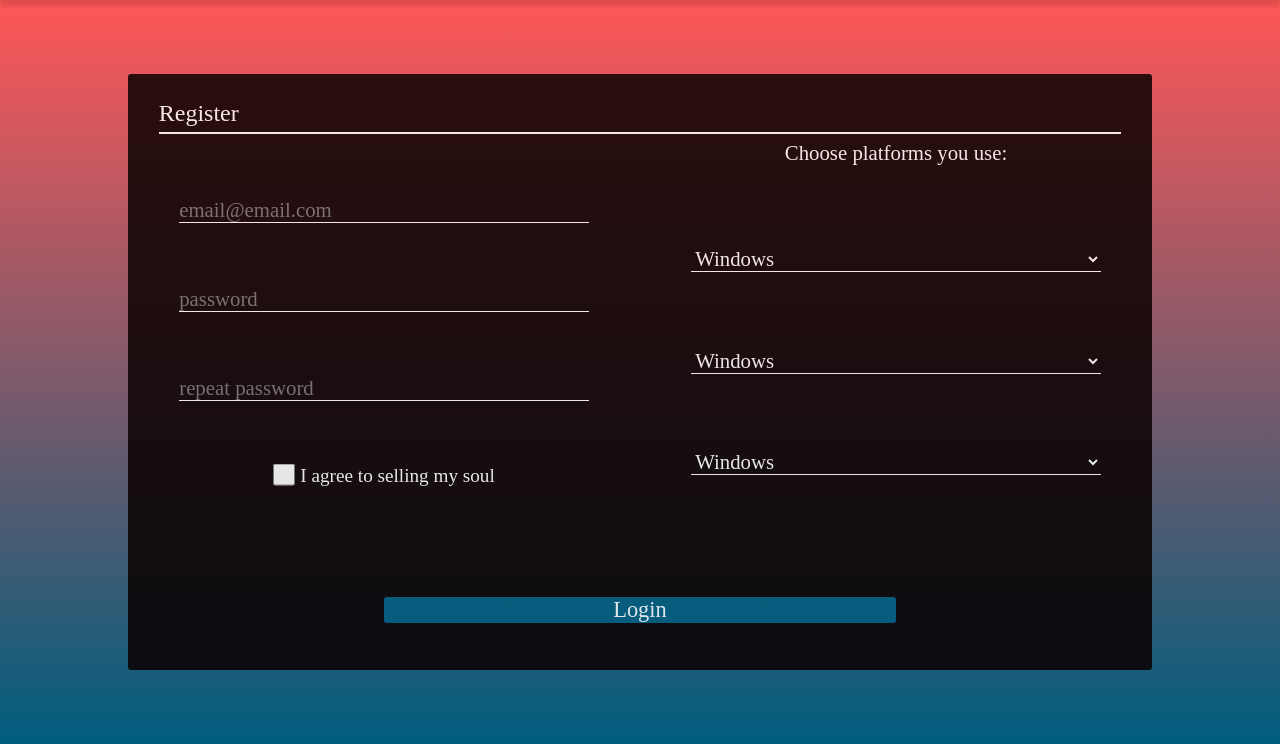
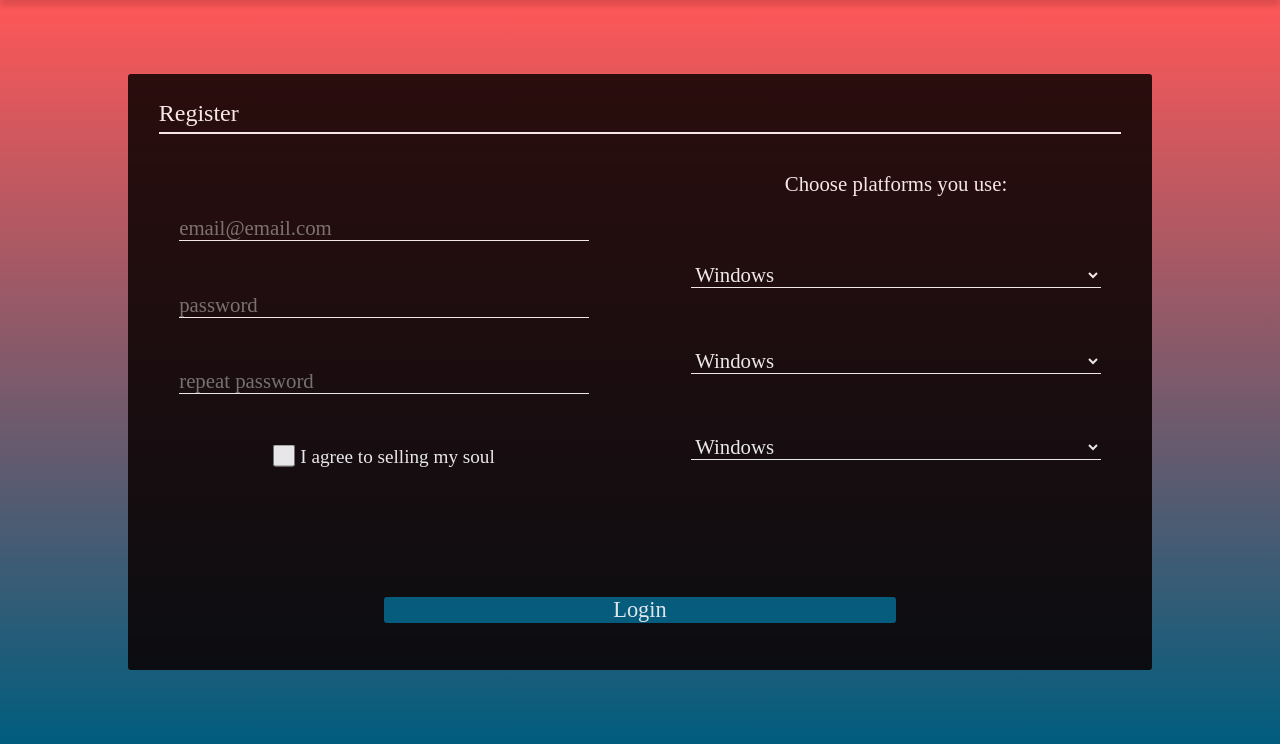
Before and after one commit to dawid0planeta/AutoScript, a PHP site: template public/views/register.html in a window 1280 px wide. Shown: the part 56-800 px from the top of the page. Run offline with PHP 8.4, Linux system fonts and the light colour scheme; the template is opened without the code that fills it, so the values that code supplies are empty.

Commit message:
Add padding to box content

```diff
--- a/public/css/style.css
+++ b/public/css/style.css
@@ -109,6 +109,7 @@ a {
     flex-direction: column;
     width: 100%;
     height: 70%;
+    padding: 3% 0;
 }
 
 .dual-box-content .box-content {
```
